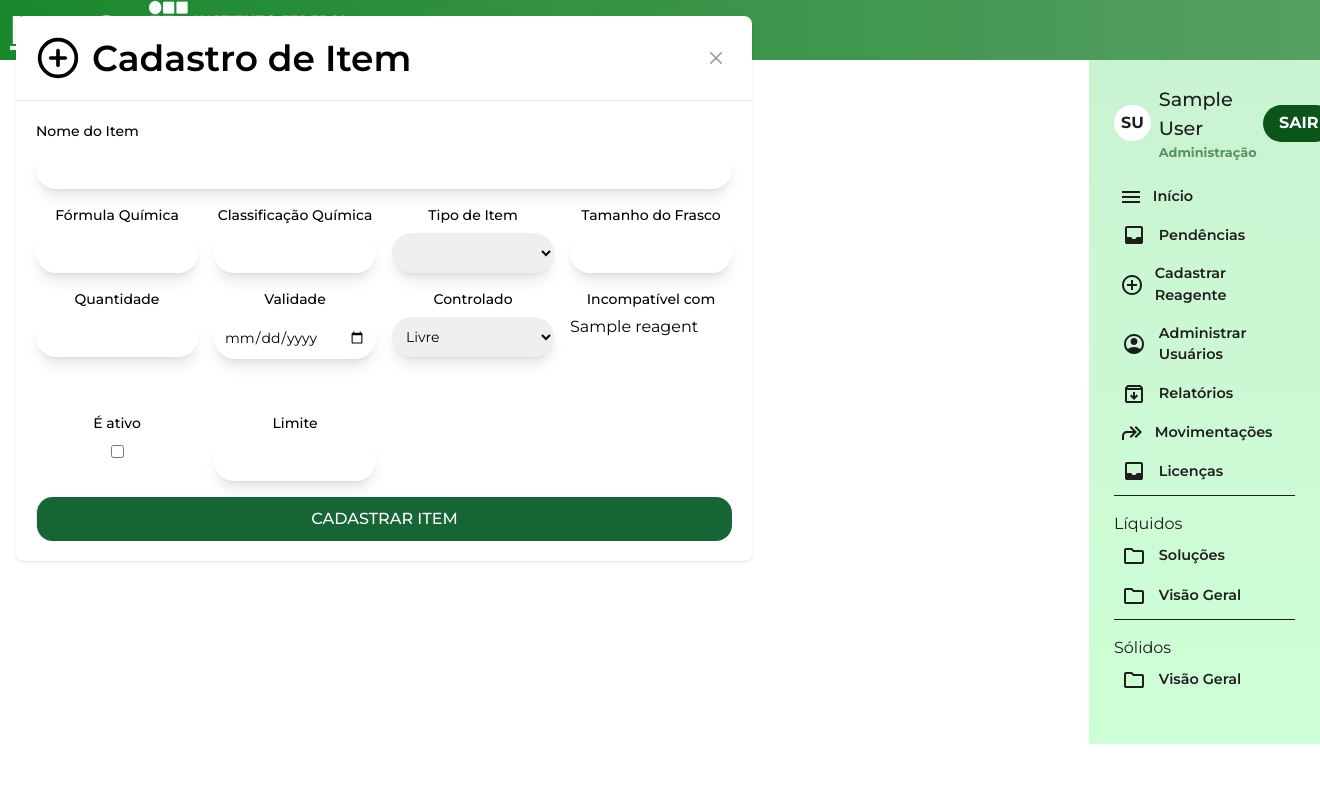
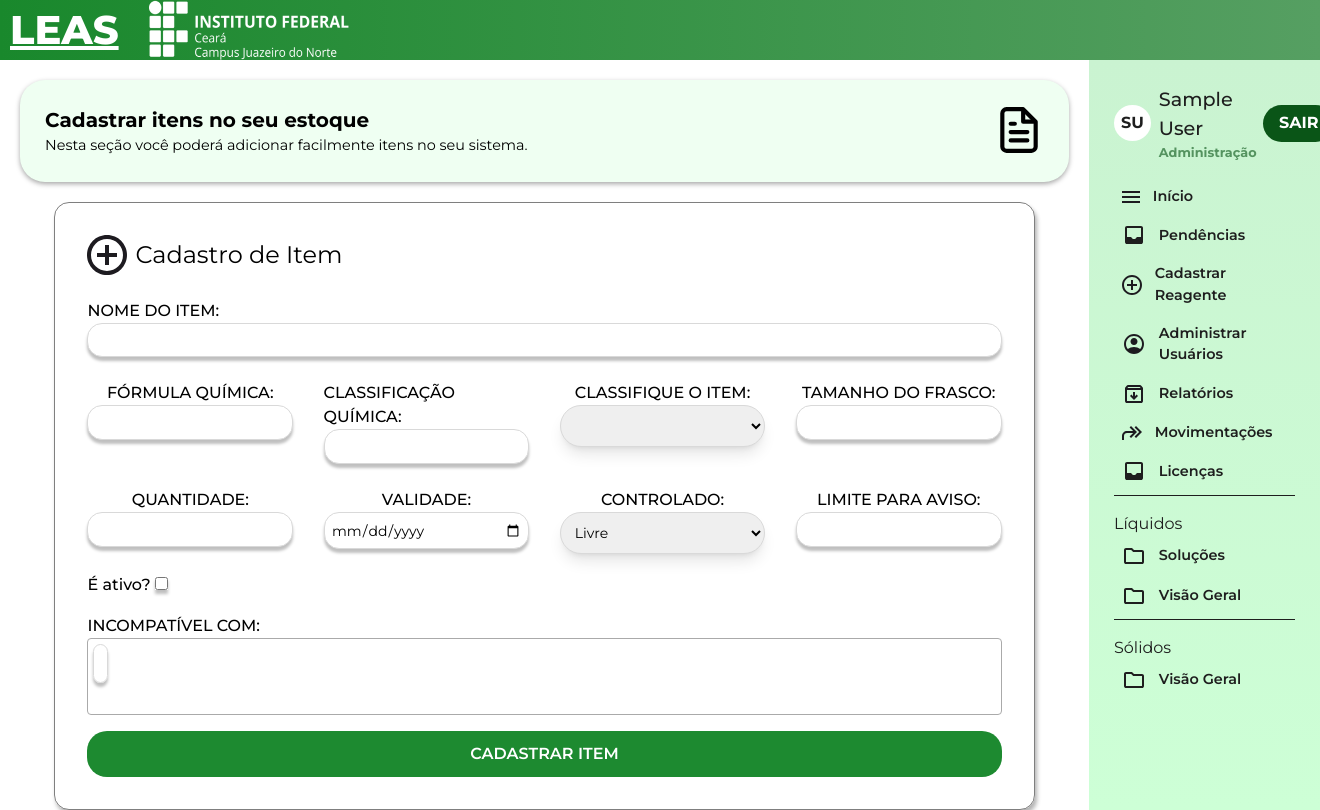
Before and after one commit to PedroLucasMoraisBorges/labAssist, a Django app: page /cadastrarReagente/ in a window 1320 px wide. Before the commit the page ends 744 px from the top, so only its background shows below. Run offline with Django 4.2, Linux system fonts and the light colour scheme; the visitor is signed in with stand-in values (Sample User, id 1); tables that the repository leaves empty hold one stand-in row (values such as "Sample post"); style sheets or scripts are compiled from the project's sources; some libraries are stand-ins or nearby versions.

Commit message:
feat(urls)

```diff
--- a/reagents/forms.py
+++ b/reagents/forms.py
@@ -98,7 +98,7 @@ class ReagentForm(forms.ModelForm):
         required=False,
         label='INCOMPATÍVEL COM',
         queryset=Reagent.objects.all(),
-        widget= forms.SelectMultiple(),
+        widget= forms.SelectMultiple(attrs={'class':'form-control input-search js-example-basic-multiple'})
     )
 
     is_active = forms.BooleanField(
--- a/reports/urls.py
+++ b/reports/urls.py
@@ -14,4 +14,5 @@ urlpatterns = [
     path('movimentações/', Movements.as_view(), name='movements'),
     path('licenças/', LicensePage.as_view(), name='licenses'),
     path('cadastroLisença/', RegisterLicense.as_view(), name='register_license'),
+    path('relatorios/', Reports.as_view(), name='reports'),
 ]
--- a/templates/components/sidebar.html
+++ b/templates/components/sidebar.html
@@ -115,7 +115,7 @@
          <p>Administrar Usuários</p>
       </a>
 
-      <a href="">
+      <a href="{% url 'reports' %}">
          <img src="{% static 'imgs/icons/relatorios.svg' %}" alt="">
          <p>Relatórios</p>
       </a>
--- a/templates/reagents/register.html
+++ b/templates/reagents/register.html
@@ -1,4 +1,5 @@
 {% extends 'components/base.html' %}
+{% load static %}
 
 {% block head %}
     <style>
@@ -12,6 +13,77 @@
             $('.js-example-basic-multiple').select2();
         });
     </script>
+
+    <style>
+        #crud-modal {
+            display: flex;
+            width: 100%;
+            justify-content: center;
+        }
+
+        #crud-modal form {
+            display: flex;
+            flex-direction: column;
+            width: 90%;
+            border: 1px solid rgba(0, 0, 0, 0.5);
+            border-radius: 15px;
+            padding: 2rem;
+            box-shadow: 2px 4px 4px rgba(0, 0, 0, 0.3);
+        }
+
+        .form_header {
+            display: flex;
+            align-items: center;
+            margin-bottom: 1.5rem ;
+        }
+
+        .form_header img {
+            margin-right: .5rem;
+            width: 40px;
+        }
+
+        .form_header h2 {
+            font-weight: 400;
+            font-size: 1.5rem;
+        }
+
+        #crud-modal form label {
+            font-weight: 500;
+        }
+
+        #crud-modal form input, select {
+            border-radius: 15px;
+            box-shadow: 0px 4px 3px rgba(0, 0, 0, 0.25);
+            padding: .4rem .4rem;
+            margin-bottom: 1.5rem;
+            border: 1px solid #D9D9D9;
+        }
+
+        .group_inputs {
+            display: flex;
+            justify-content: space-between;
+        }
+
+        .group_inputs .field_div {
+            display: flex;
+            flex-direction: column;
+            align-items: center;
+            width: 22.5%;
+        }
+
+        .incompatibility {
+            width: 100%;
+        }
+
+        #crud-modal .register_button {
+            background-color: rgba(29, 138, 48, 1);
+            color: white;
+            padding: .7rem;
+            border-radius: 20px;
+            margin-top: 1rem;
+            font-weight: 600;
+        }
+    </style>
 {% endblock %}
 
 {% block content %}
@@ -19,125 +91,71 @@
 
     <main>
         <section>
-            <div id="crud-modal" tabindex="-1"
-                class="overflow-y-auto fixed top-0 right-0 left-0 z-50 justify-center items-center w-full md:inset-0 h-[calc(100%-1rem)] max-h-full">
-                <div class="relative p-4 w-full max-w-3xl max-h-full">
-                    <!-- Modal content -->
-                    <div class="relative bg-white rounded-lg shadow">
-                        <!-- Modal header -->
-                        <div class="flex items-center justify-between p-4 md:p-5 border-b rounded-t dark:border-gray-600">
-                            <svg class="mr-3" xmlns="http://www.w3.org/2000/svg" width="44" height="44" viewBox="0 0 24 24"
-                                fill="none" stroke="currentColor" stroke-width="2" stroke-linecap="round" stroke-linejoin="round">
-                                <circle cx="12" cy="12" r="10"></circle>
-                                <line x1="12" y1="8" x2="12" y2="16"></line>
-                                <line x1="8" y1="12" x2="16" y2="12"></line>
-                            </svg>
-                            <h3 class="text-4xl font-semibold">
-                                Cadastro de Item
-                            </h3>
-                            <button type="button"
-                                class="text-gray-400 bg-transparent hover:bg-gray-200 hover:text-gray-900 rounded-lg text-sm w-8 h-8 ms-auto inline-flex justify-center items-center dark:hover:bg-gray-600 dark:hover:text-white"
-                                data-modal-toggle="crud-modal">
-                                <svg class="w-3 h-3" aria-hidden="true" xmlns="http://www.w3.org/2000/svg" fill="none"
-                                    viewBox="0 0 14 14">
-                                    <path stroke="currentColor" stroke-linecap="round" stroke-linejoin="round" stroke-width="2"
-                                        d="m1 1 6 6m0 0 6 6M7 7l6-6M7 7l-6 6" />
-                                </svg>
-                                <span class="sr-only">Close modal</span>
-                            </button>
+            {% include 'components/page_indication/presentation.html' with page="Cadastrar itens no seu estoque" text="Nesta seção você poderá adicionar facilmente itens no seu sistema." %}
+
+            <div id="crud-modal" tabindex="-1">
+                <form class="" method="post">
+                    {% csrf_token %}
+                    <div class="form_header">
+                        <img src="{% static 'imgs/icons/add.svg' %}" alt="">
+                        <h2>Cadastro de Item</h2>
                     </div>
-                        <!-- Modal body -->
-                        <form class="p-4 md:p-5" method="post">
-                            {% csrf_token %}
-                            <div class="">
-                                <label for="id_name" class="block mb-2 text-sm font-medium">Nome do
-                                    Item
-                                </label>
+
+                    <div class="field_name field_div">
+                        {{form.name.label_tag}}
                         {{form.name}}
                     </div>
-                            <div class="grid gap-4 text-center mb-4 grid-cols-4 pt-4">
-                                <div class="">
-                                    <label for="id_formula" class="block mb-2 text-sm font-medium">
-                                        Fórmula Química
-                                    </label>
+
+                    <div class="group_inputs">
+                        <div class="field_div">
+                            {{form.formula.label_tag}}
                             {{form.formula}}
                         </div>
-                                <div class="">
-                                    <label for="id_classification" class="block mb-2 text-sm font-medium">
-                                        Classificação Química
-                                    </label>
+                        <div class="field_div">
+                            {{form.classification.label_tag}}
                             {{form.classification}}
                         </div>
-                                <div class="">
-                                    <label for="id_state" class="block mb-2 text-sm font-medium">
-                                        Tipo de Item
-                                    </label>
+                        <div class="field_div">
+                            {{form.state.label_tag}}
                             {{form.state}}
                         </div>
-                                <div class="">
-                                    <label for="id_size" class="block mb-2 text-sm font-medium">
-                                        Tamanho do Frasco
-                                    </label>
+                        <div class="field_div">
+                            {{form.size.label_tag}}
                             {{form.size}}
                         </div>
                     </div>
-                            <div class="grid gap-4 text-center mb-4 grid-cols-4">
-                                <div class="">
-                                    <label for="id_amount" class="block mb-2 text-sm font-medium">
-                                        Quantidade
-                                    </label>
+
+                    <div class="group_inputs">
+                        <div class="field_div">
+                            {{form.amount.label_tag}}
                             {{form.amount}}
                         </div>
-                                <div class="">
-                                    <label for="id_validity" class="block mb-2 text-sm font-medium">
-                                        Validade
-                                    </label>
+                        <div class="field_div">
+                            {{form.validity.label_tag}}
                             {{form.validity}}
                         </div>
-                                <div class="">
-                                    <label for="id_control" class="block mb-2 text-sm font-medium">
-                                        Controlado
-                                    </label>
+                        <div class="field_div">
+                            {{form.control.label_tag}}
                             {{form.control}}
+                        </div>
+                        <div class="field_div">
+                            {{form.limit.label_tag}}
+                            {{form.limit}}
+                        </div>
                     </div>
 
                     <div class="">
-                                    <label for="id_control" class="block mb-2 text-sm font-medium">
-                                        Incompatível com
-                                    </label>
+                        {{form.is_active.label_tag}}
+                        {{form.is_active}}
+                    </div>
+
+                    <div class="field_div incompatibility">
+                        {{form.incompatibility.label_tag}}
                         {{form.incompatibility}}
                     </div>
 
-                                <div class="">
-                                    <label for="id_control" class="block mb-2 text-sm font-medium">
-                                        É ativo
-                                    </label>
-                                    {{form.is_active}}
-                                </div>
-
-                                <div class="">
-                                    <label for="id_control" class="block mb-2 text-sm font-medium">
-                                        Limite
-                                    </label>
-                                    {{form.limit}}
-                                </div>
-
-                            </div>
-                            <!-- <div class="mb-4">
-                                <label class="block mb-2 text-sm font-medium" for="id_incompatibility">Incompatível com</label>
-                                <select class="js-example-basic-multiple " name="states[]" multiple="multiple">
-                                    <option value="AL">Alabama</option>
-                                    ...
-                                    <option value="WY">Wyoming</option>
-                                </select>
-                            </div> -->
-                            <button type="submit"
-                                class="text-white border-l w-full overflow-hidden font-medium transition-all bg-green-800 rounded-2xl hover:bg-green-900 group py-2.5 px-2.5">
-                                CADASTRAR ITEM
-                            </button>
+                    <button type="submit" class="register_button"> CADASTRAR ITEM </button>
                 </form>
-                    </div>
-                </div>
             </div>
         </section>
 
```
Also changed, not shown: reports/views.py (+7 -0 lines), templates/components/movements/card.html (+11 -2 lines), templates/reports/movements.html (+102 -26 lines), templates/reports/reports.html (added, +21 -0 lines), reports/migrations/0013_request_size.py (added). Lines whose indentation alone changed are shown as unchanged.
